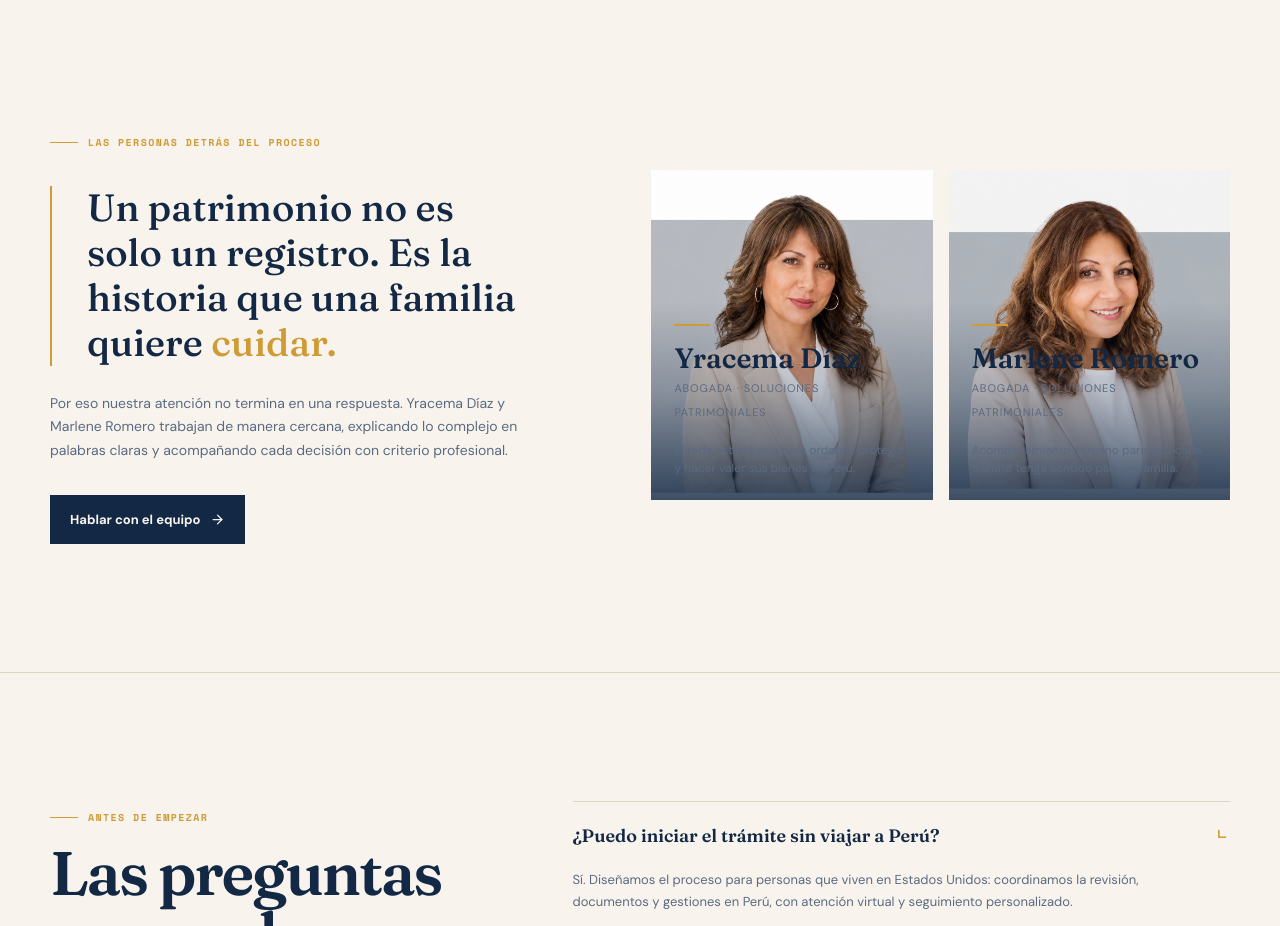
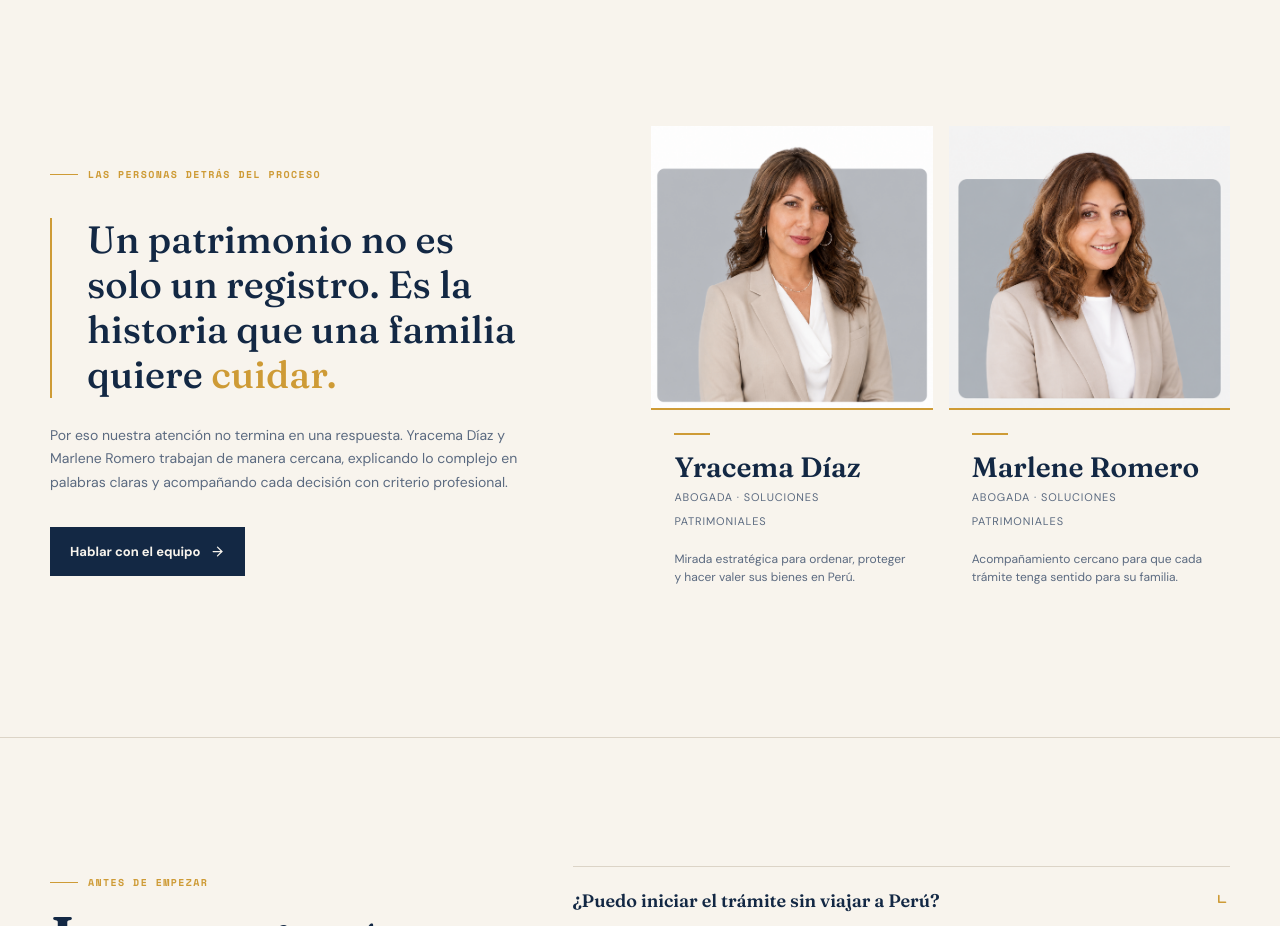
Before and after one commit to elektrorate/diaz-romero-landing, a React (Vite) app: page / in a window 1280 px wide. Shown: the part 3280-4206 px from the top of the page. Built offline with nearby package versions, Linux system fonts and the light colour scheme.

Commit message:
Nombres fuera de la foto en tarjetas del equipo

```diff
--- a/src/index.css
+++ b/src/index.css
@@ -185,11 +185,9 @@ body {
 .people-quote em { color: hsl(var(--accent)); font-style: normal; }
 .people-copy { margin-top: 26px; color: hsl(var(--muted-foreground)); font-size: 14px; line-height: 1.7; }
 .attorney-grid { display: grid; grid-template-columns: 1fr 1fr; gap: 16px; }
-.attorney-card { position: relative; overflow: hidden; background: hsl(var(--secondary)); min-height: 330px; padding: 0; display: flex; flex-direction: column; justify-content: flex-end; }
-.attorney-photo { position: absolute; inset: 0; width: 100%; height: 100%; object-fit: cover; filter: saturate(.85); }
-.attorney-card-body { position: relative; z-index: 2; padding: 23px; background: linear-gradient(to top, hsl(var(--primary) / .82), hsl(var(--primary) / .28) 55%, transparent); }
-.attorney-card-body h3, .attorney-card-body p { color: hsl(var(--primary-foreground)); }
-.attorney-card-body > span { color: hsl(var(--primary-foreground) / .78); }
+.attorney-card { position: relative; overflow: hidden; background: hsl(var(--background)); min-height: 330px; display: flex; flex-direction: column; }
+.attorney-photo { width: 100%; flex: 1; min-height: 0; object-fit: cover; filter: saturate(.85); }
+.attorney-card-body { position: relative; z-index: 2; padding: 23px; border-top: 2px solid hsl(var(--accent)); }
 .attorney-monogram { position: absolute; top: 24px; right: 26px; color: hsl(var(--primary) / .14); font: 700 105px/.8 var(--app-font-serif); letter-spacing: -.1em; }
 .attorney-line { width: 36px; height: 2px; background: hsl(var(--accent)); margin-bottom: 15px; }
 .attorney-card h3 { margin: 0; font: 600 28px var(--app-font-serif); color: hsl(var(--primary)); }
```
